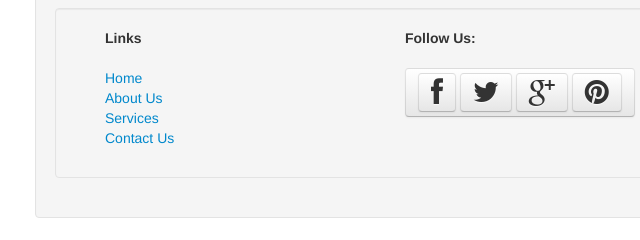
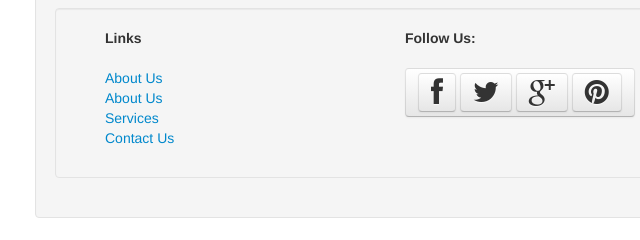
Before and after one commit to palashsinharay/ceda-html, a plain HTML site: page index.html in a window 1280 px wide. Shown: the part 1364-1604 px from the top of the page, 0-640 px from the left. Drawn offline with nearby package versions, Linux system fonts and the light colour scheme.

Commit message:
test import

```diff
--- a/index.html
+++ b/index.html
@@ -419,7 +419,7 @@ function googleTranslateElementInit() {
             <!--<p>&copy; Company 2012</p>-->
                 <div class="span3 "><strong>Links</strong><br><br>
                 <ul class="media-list">
-                <li><a href="">Home</a></li>
+                <li><a href="">About Us</a></li>
                 <li><a href="">About Us</a></li>
                 <li><a href="">Services</a></li>
                 <li><a href="">Contact Us</a></li>
```
